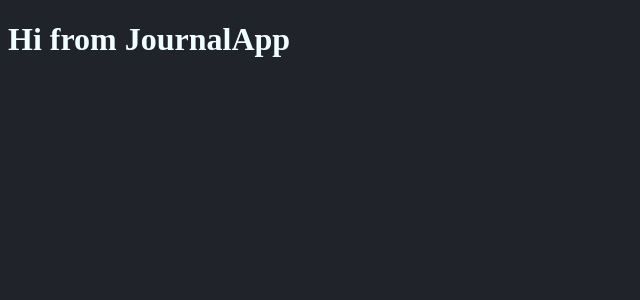
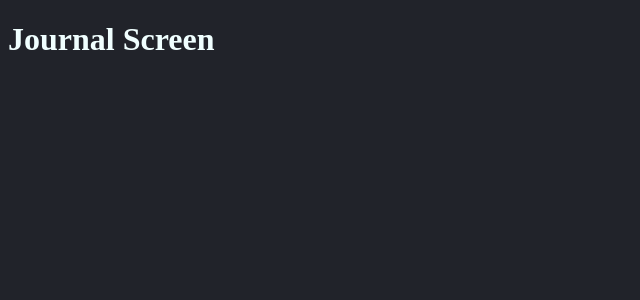
Before and after one commit to alawa2020/r1-journalapp-tsx-f9, a React (Create React App) app: page / in a window 1280 px wide. Shown: the top 300 px of the page, without its empty margins (0-640 px from the left). Built offline with nearby package versions, Linux system fonts and the light colour scheme.

Commit message:
app router

```diff
--- a/package.json
+++ b/package.json
@@ -42,5 +42,8 @@
       "last 1 firefox version",
       "last 1 safari version"
     ]
+  },
+  "devDependencies": {
+    "@types/react-router-dom": "^5.3.3"
   }
 }
--- a/src/JournalApp.tsx
+++ b/src/JournalApp.tsx
@@ -1,9 +1,11 @@
-import React from 'react'
+import React from 'react';
+
+import { AppRouter } from './routers/AppRouter';
 
 export const JournalApp = () => {
   return (
     <div>
-      <h1>Hi from JournalApp</h1>
+      <AppRouter />
     </div>
   )
 }
--- /dev/null
+++ b/src/routers/AppRouter.tsx
@@ -0,0 +1,38 @@
+import React, { useState } from 'react'
+
+import {
+  BrowserRouter as Router, Switch, Redirect
+} from 'react-router-dom';
+
+import { JournalScreen } from '../components/journal/JournalScreen';
+import { AuthRouter } from './AuthRouter';
+import { PrivateRoute } from './PrivateRoute';
+import { PublicRoute } from './PublicRoute';
+
+
+export const AppRouter = () => {
+  //hooks
+  const [isAuth, setisAuth] = useState(true);
+
+  return (
+    <Router>
+      <div>
+        <Switch>
+          <PublicRoute
+            path="/auth"
+            component={AuthRouter}
+            isAuthenticated={isAuth}
+          />
+          <PrivateRoute
+            exact
+            path="/"
+            component={JournalScreen}
+            isAuthenticated={isAuth}
+          />
+          <Redirect to="/" />
+
+        </Switch>
+      </div>
+    </Router>
+  )
+}
--- /dev/null
+++ b/src/routers/AuthRouter.tsx
@@ -0,0 +1,30 @@
+import React from 'react';
+
+import { Redirect, Route, Switch } from 'react-router-dom';
+
+import { SigninScreen } from '../components/auth/SigninScreen';
+import { SignupScreen } from '../components/auth/SignupScreen';
+
+
+export const AuthRouter = () => {
+  return (
+    <div>
+      <Switch>
+        <Route
+          exact
+          path="/auth/signin"
+          component={SigninScreen}
+        />
+
+        <Route
+          exact
+          path="/auth/signup"
+          component={SignupScreen}
+        />
+
+        <Redirect to="/auth/signin" />
+
+      </Switch>
+    </div>
+  )
+}
--- /dev/null
+++ b/src/routers/PrivateRoute.tsx
@@ -0,0 +1,26 @@
+import React, { FC } from 'react'
+import { Redirect, Route } from 'react-router-dom'
+
+interface Props {
+  isAuthenticated: boolean;
+  component: () => JSX.Element;
+  path?: string;
+  exact?: boolean;
+}
+
+export const PrivateRoute: FC<Props> = ({
+  isAuthenticated,
+  component: Component,
+  ...rest
+}) => {
+  return (
+    <Route
+      {...rest}
+      component={ (props: any) => (
+        isAuthenticated
+          ? <Component {...props} />
+          : <Redirect to="/auth/signin" />
+      )}
+    />
+  )
+}
--- /dev/null
+++ b/src/routers/PublicRoute.tsx
@@ -0,0 +1,26 @@
+import React, { FC } from 'react'
+import { Redirect, Route } from 'react-router-dom'
+
+interface Props {
+  isAuthenticated: boolean;
+  component: () => JSX.Element;
+  path?: string;
+  exact?: boolean;
+}
+
+export const PublicRoute: FC<Props> = ({
+  isAuthenticated,
+  component: Component,
+  ...rest
+}) => {
+  return (
+    <Route
+      {...rest}
+      component={ (props: any) => (
+        !isAuthenticated
+          ? <Component {...props} />
+          : <Redirect to="/" />
+      )}
+    />
+  )
+}
```
Also changed, not shown: 1 other file (tests, documents, lock files or other folders).
